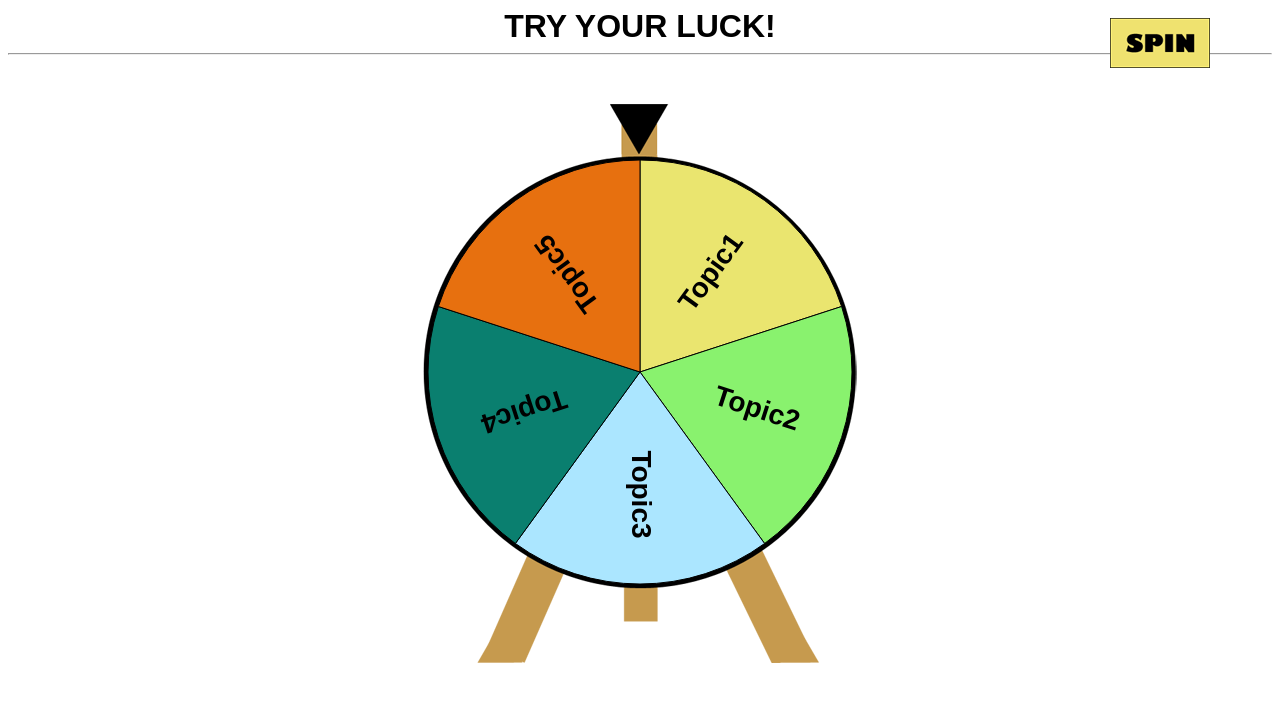
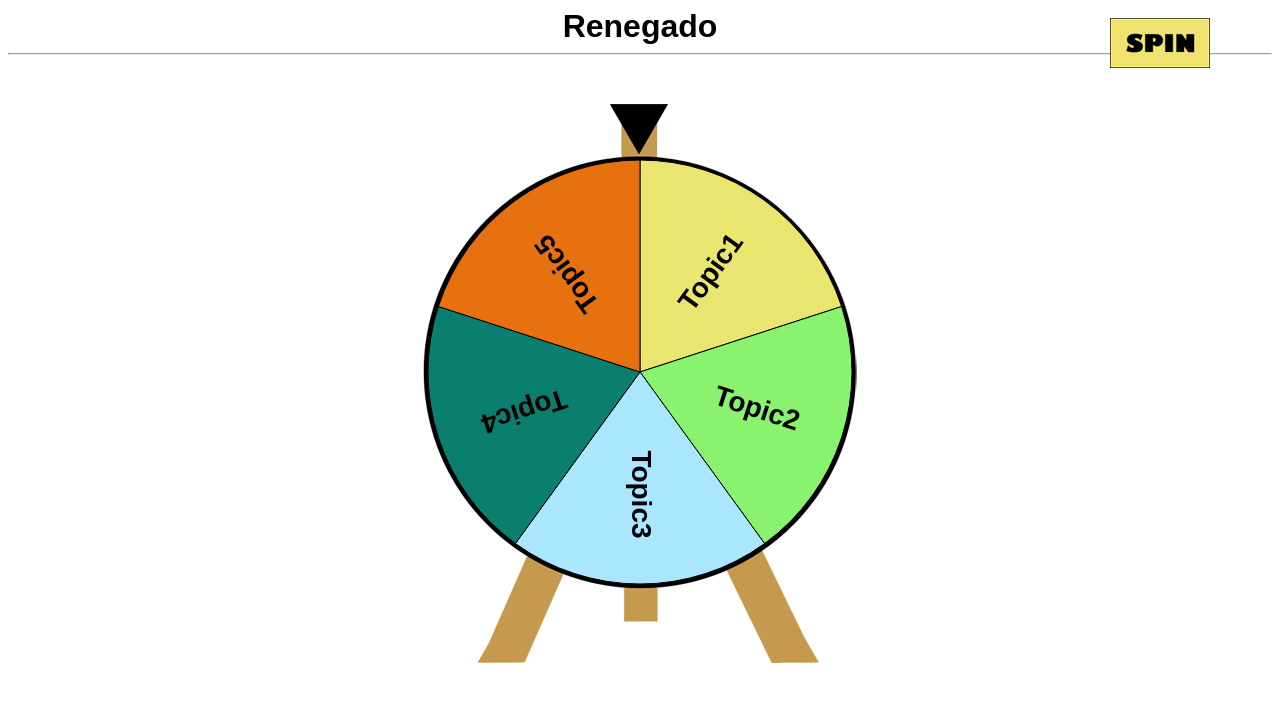
Before and after one commit to Kaustuv942/SpinTheWheel, a plain HTML site: page index.html in a window 1280 px wide. Drawn offline with nearby package versions, Linux system fonts and the light colour scheme.

Commit message:
initial commit

```diff
--- a/index.html
+++ b/index.html
@@ -1,7 +1,7 @@
 <html>
 
 <head>
-    <title>9stacks - SPIN THE WHEEL</title>
+    <title>Renegado - TopicChoice</title>
     <link rel="stylesheet" href="main.css" type="text/css" />
     <script type="text/javascript" src="./Winwheel.js"></script>
     <script src="https://cdnjs.cloudflare.com/ajax/libs/gsap/latest/TweenMax.min.js"></script>
@@ -9,7 +9,7 @@
 
 <body>
     <div align="center">
-        <h1>TRY YOUR LUCK!</h1>
+        <h1>Renegado</h1>
         <hr />
         <br />
         <table cellpadding="0" cellspacing="0" border="0">
```
